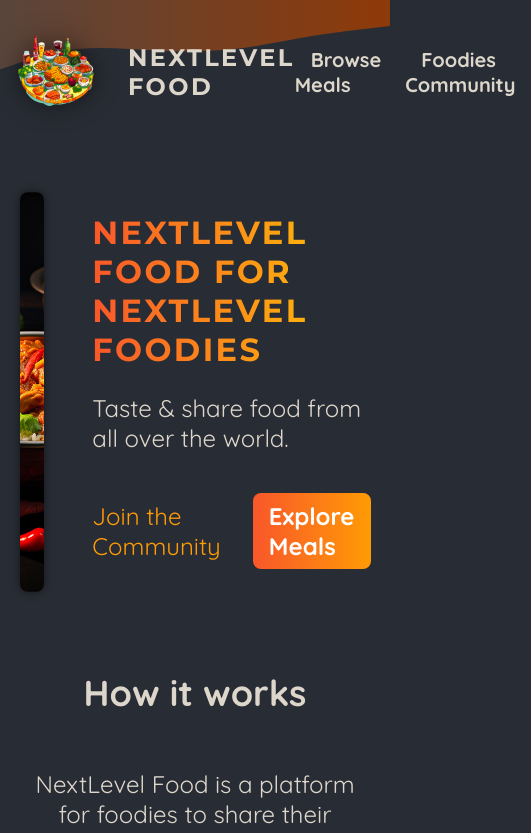
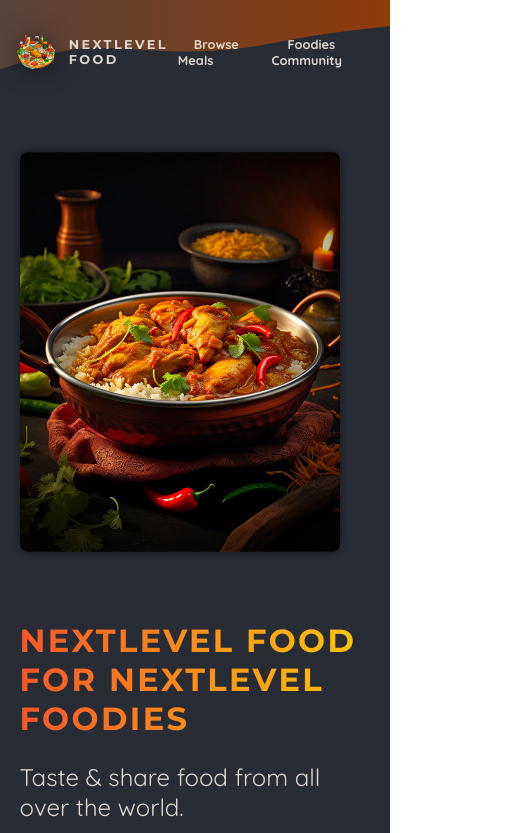
Before and after one commit to MohammedOsamma/Onward-Foodies-NextJs, a Next.js app: page / in a window 390 px wide. Shown: the top 833 px of the page, 531 px wide, since content can reach past the window. Built offline with nearby package versions, Linux system fonts and the light colour scheme.

Commit message:
Make it Responsive

```diff
--- a/app/page.module.css
+++ b/app/page.module.css
@@ -19,7 +19,7 @@
 .hero h1 {
   font-size: 2rem;
   font-weight: bold;
-  font-family: 'Montserrat', sans-serif;
+  font-family: "Montserrat", sans-serif;
   letter-spacing: 0.15rem;
   text-transform: uppercase;
   background: linear-gradient(90deg, #f9572a, #ffc905);
@@ -73,3 +73,11 @@
   margin: 2rem auto;
   text-align: center;
 }
+@media screen and (max-width: 540px) {
+  .header {
+    flex-direction: column;
+  }
+  .slideshow {
+    max-width: 20rem;
+  }
+}
--- a/components/main-header/main-header.module.css
+++ b/components/main-header/main-header.module.css
@@ -7,7 +7,7 @@
 
 @media (min-width: 768px) {
   .header {
-    padding: 2rem 10%;
+    padding: 2rem 20%;
   }
 }
 
@@ -41,3 +41,18 @@
   object-fit: contain;
   filter: drop-shadow(0 0 0.75rem rgba(0, 0, 0, 0.5));
 }
+@media (max-width: 590px) {
+  .logo {
+    font-size: 0.8rem;
+    gap: 0.8rem;
+  }
+  .logo img {
+    width: 2.5rem;
+    height: 2.5rem;
+  }
+  .nav ul {
+    font-size: 0.8rem;
+    gap: 1rem;
+    margin-left: 10px;
+  }
+}
```
